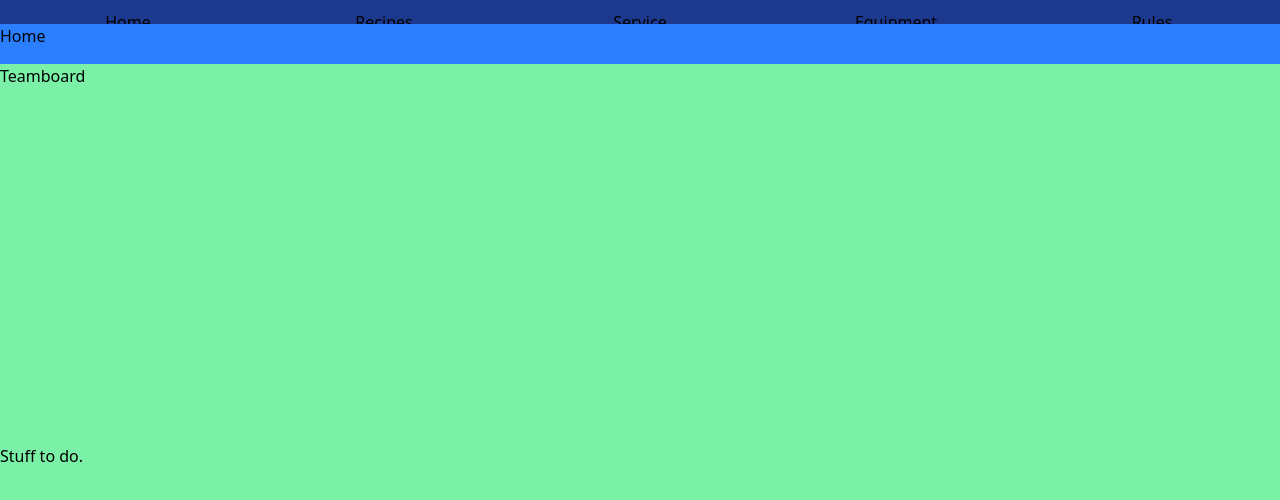
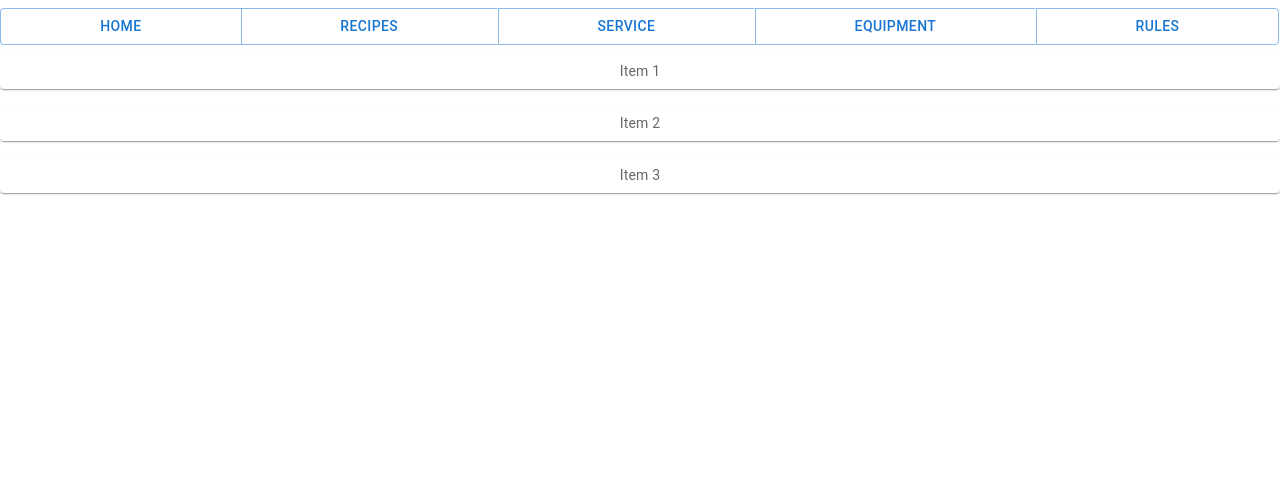
Before and after one commit to swirly-way/miniboss, a React (Vite) app in the folder frontend/: page / in a window 1280 px wide. Shown: the top 500 px of the page. Built offline with nearby package versions, Linux system fonts and the light colour scheme.

Commit message:
Replaced Home component with a MUI stack component just to test

```diff
--- a/frontend/src/pages/Food.jsx
+++ b/frontend/src/pages/Food.jsx
@@ -1,4 +1,4 @@
-import VariantButtonGroup from "./VariantButtonRecipes";
+import VariantButtonGroup from "./RecipesNavBar";
 
 const Food = () => {
   return (
--- a/frontend/src/pages/Home.jsx
+++ b/frontend/src/pages/Home.jsx
@@ -1,17 +1,27 @@
-const Home = () => {
+import Box from "@mui/material/Box";
+import Paper from "@mui/material/Paper";
+import Stack from "@mui/material/Stack";
+import { styled } from "@mui/material/styles";
+
+const Item = styled(Paper)(({ theme }) => ({
+  backgroundColor: "#fff",
+  ...theme.typography.body2,
+  padding: theme.spacing(1),
+  textAlign: "center",
+  color: theme.palette.text.secondary,
+  ...theme.applyStyles("dark", {
+    backgroundColor: "#1A2027",
+  }),
+}));
+
+export default function Home() {
   return (
-    <div className="home-container p-4 m-2 w-1/2">
-      <h1 className="header h-[5%] bg-blue-500">Home</h1>
-      <div className="home-content h-[95%] bg-green-300">
-        <div className="teamboard h-[50%]">
-          <h1>Teamboard</h1>
-        </div>
-        <div className="reminders h-[50%]">
-          <h1>Stuff to do.</h1>
-        </div>
-      </div>
-    </div>
+    <Box sx={{ width: "100%" }}>
+      <Stack spacing={2}>
+        <Item>Item 1</Item>
+        <Item>Item 2</Item>
+        <Item>Item 3</Item>
+      </Stack>
+    </Box>
   );
-};
-
-export default Home;
+}
--- a/frontend/src/pages/Layout.jsx
+++ b/frontend/src/pages/Layout.jsx
@@ -1,27 +1,10 @@
-import { Outlet, Link } from "react-router-dom";
+import { Outlet } from "react-router-dom";
+import VariantButtonLayout from "./MainNavbar";
 
 const Layout = () => {
   return (
     <>
-      <nav className="topNavBar h-[3%] bg-blue-900">
-        <ul>
-          <li>
-            <Link to="/">Home</Link>
-          </li>
-          <li>
-            <Link to="/Recipes">Recipes</Link>
-          </li>
-          <li>
-            <Link to="/Service">Service</Link>
-          </li>
-          <li>
-            <Link to="/Equipment">Equipment</Link>
-          </li>
-          <li>
-            <Link to="/Rules">Rules</Link>
-          </li>
-        </ul>
-      </nav>
+      <VariantButtonLayout />
 
       <Outlet />
     </>
--- /dev/null
+++ b/frontend/src/pages/MainNavbar.jsx
@@ -0,0 +1,50 @@
+import Button from "@mui/material/Button";
+import ButtonGroup from "@mui/material/ButtonGroup";
+import Box from "@mui/material/Box";
+import { Link } from "react-router-dom";
+
+const VariantButtonLayout = () => {
+  return (
+    <Box
+      sx={{
+        display: "flex",
+        flexDirection: "column",
+        alignItems: "center",
+        width: "100%",
+        "& > *": {
+          m: 1,
+        },
+      }}
+    >
+      <ButtonGroup variant="outlined" aria-label="Basic button group" fullWidth>
+        <Box sx={{ flexGrow: 1 }}>
+          <Link to="/" style={{ width: "100%" }}>
+            <Button fullWidth>Home</Button>
+          </Link>
+        </Box>
+        <Box sx={{ flexGrow: 1 }}>
+          <Link to="/Recipes" style={{ width: "100%" }}>
+            <Button fullWidth>Recipes</Button>
+          </Link>
+        </Box>
+        <Box sx={{ flexGrow: 1 }}>
+          <Link to="/Service" style={{ width: "100%" }}>
+            <Button fullWidth>Service</Button>
+          </Link>
+        </Box>
+        <Box sx={{ flexGrow: 1 }}>
+          <Link to="/Equipment" style={{ width: "100%" }}>
+            <Button fullWidth>Equipment</Button>
+          </Link>
+        </Box>
+        <Box sx={{ flexGrow: 1 }}>
+          <Link to="/Rules" style={{ width: "100%" }}>
+            <Button fullWidth>Rules</Button>
+          </Link>
+        </Box>
+      </ButtonGroup>
+    </Box>
+  );
+};
+
+export default VariantButtonLayout;
--- a/frontend/src/pages/Recipes.jsx
+++ b/frontend/src/pages/Recipes.jsx
@@ -1,5 +1,3 @@
-import VariantButtonGroup from "./VariantButtonRecipes";
-
 const Recipes = () => {
   return (
     <div className="recipes-container p-4 m-2 w-1/2">
--- a/frontend/src/pages/RecipesLayout.jsx
+++ b/frontend/src/pages/RecipesLayout.jsx
@@ -1,5 +1,5 @@
 import { Outlet } from "react-router-dom";
-import VariantButtonRecipes from "./VariantButtonRecipes";
+import VariantButtonRecipes from "./RecipesNavBar";
 
 const RecipesLayout = () => {
   return (
```
Also changed, not shown: frontend/src/pages/RecipesNavBar.jsx (renamed from frontend/src/pages/VariantButtonRecipes.jsx).
